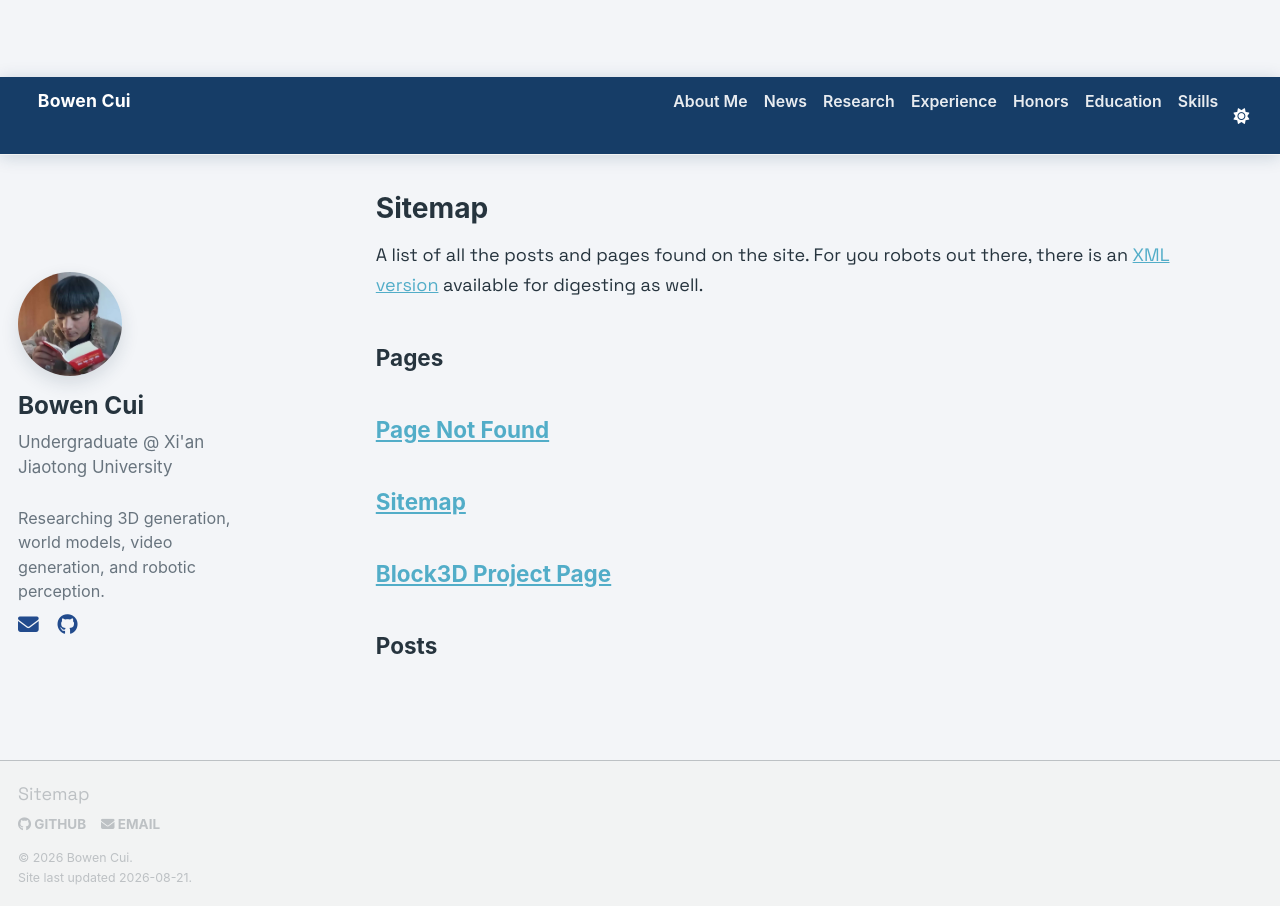
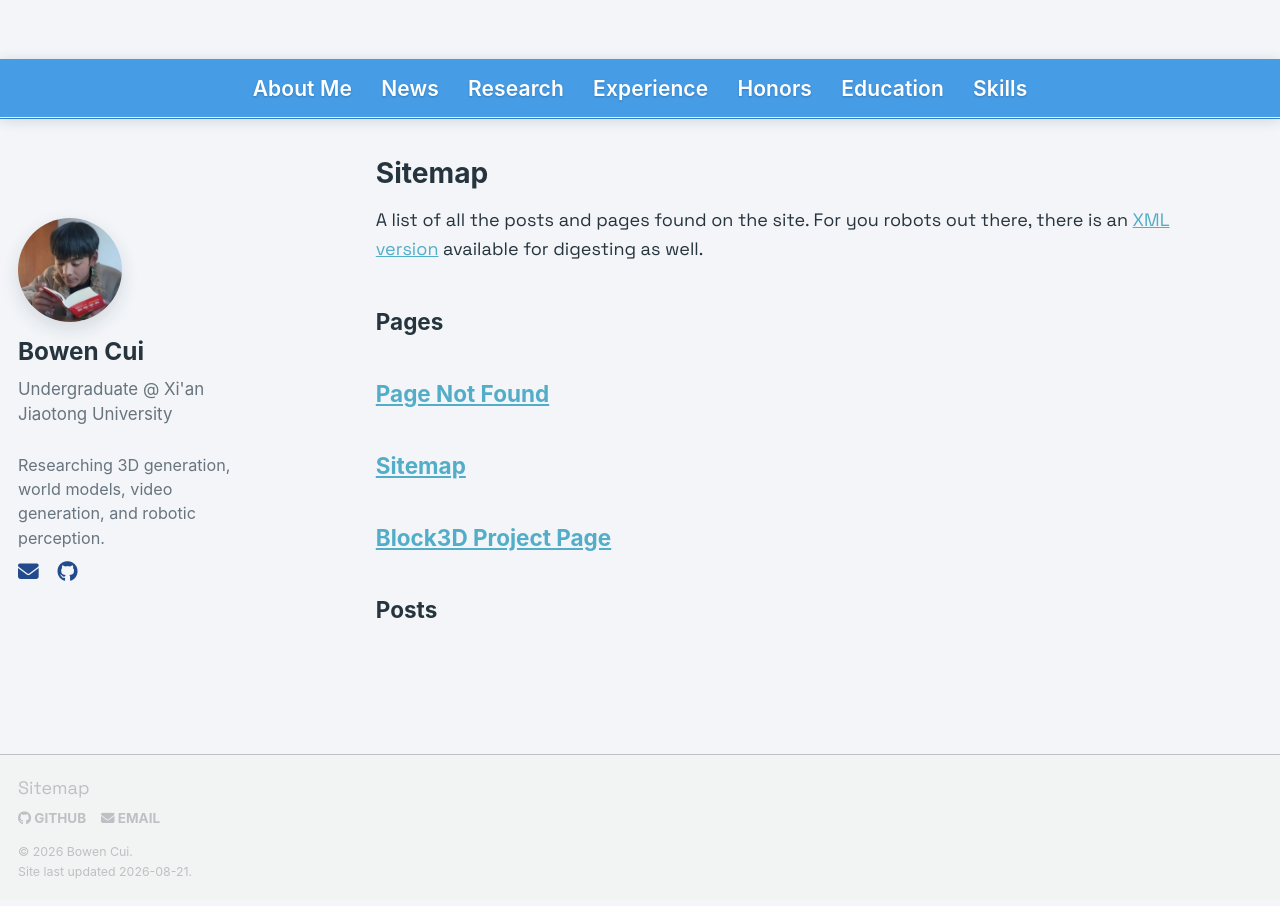
Before and after one commit to AlexanderTsui/AlexanderTsui.github.io, a Jekyll site: the page built from _pages/sitemap.md, in a window 1280 px wide. Built offline with Jekyll 4.4.1, drawn with Linux system fonts in a browser that asks for light colours; a script bundle is joined from its source files by our own code; library files that are not in the unit come from our copies.

Commit message:
Match Jiazhe Wei navigation template

```diff
--- a/_includes/masthead.html
+++ b/_includes/masthead.html
@@ -4,9 +4,6 @@
     <div class="masthead__menu">
       <nav id="primary-nav" class="site-nav" aria-label="Primary navigation">
         <ul class="site-nav__links">
-          <li class="site-nav__item site-nav__item--brand">
-            <a href="{{ base_path }}/">{{ site.title }}</a>
-          </li>
           {% for link in site.data.navigation.main %}
             {% if link.url contains 'http' %}
               {% assign domain = '' %}
@@ -14,12 +11,9 @@
               {% assign domain = base_path %}
             {% endif %}
             <li class="site-nav__item {% if page.url contains link.url and link.url != '/' %}selected{% endif %}">
-              <a href="{{ domain }}{{ link.url }}">{{ link.title }}</a>
+              <a class="site-nav__link" target="_self" href="{{ domain }}{{ link.url }}">{{ link.title }}</a>
             </li>
           {% endfor %}
-          <li id="theme-toggle" class="site-nav__item site-nav__item--theme">
-            <a role="button" aria-labelledby="theme-icon"><i id="theme-icon" class="fa-solid fa-sun" aria-hidden="true" title="toggle theme"></i></a>
-          </li>
         </ul>
       </nav>
     </div>
--- a/assets/css/main.scss
+++ b/assets/css/main.scss
@@ -82,21 +82,25 @@ body {
 }
 
 .masthead {
-  background: #163d67;
-  border-bottom: 0;
+  background: #469ce5 !important;
+  border-bottom: 1px solid rgba(16, 72, 115, 0.32);
   display: block !important;
-  min-height: 56px;
+  font-size: 21px;
   position: sticky;
   top: 0;
-  box-shadow: 0 2px 16px rgba(16, 54, 88, 0.18);
+  z-index: 20;
+  box-shadow: 0 2px 12px rgba(16, 72, 115, 0.16);
 }
 
 .masthead__inner-wrap {
   align-items: center;
+  clear: both;
   display: flex;
   justify-content: center;
-  max-width: 1600px;
-  padding: 0.45rem 1.35rem;
+  max-width: 1280px;
+  margin-left: auto;
+  margin-right: auto;
+  padding: 0.5em;
   width: 100%;
 }
 
@@ -122,14 +126,15 @@ body {
 .site-nav__links {
   align-items: center;
   display: flex;
-  gap: 0.15rem;
-  justify-content: flex-end;
   flex-wrap: nowrap;
+  gap: 4px;
+  justify-content: center;
   list-style: none;
-  margin: 0;
-  min-width: 0;
+  margin: 0 auto;
+  min-width: 100%;
   padding: 6px 8px;
-  width: 100%;
+  width: max-content;
+  box-sizing: border-box;
 }
 
 .site-nav__item {
@@ -138,63 +143,61 @@ body {
   list-style: none;
 }
 
-.site-nav__item--brand {
-  margin-right: auto;
-}
-
 .site-nav__item a {
+  align-items: center;
   border-radius: 6px;
-  color: rgba(255, 255, 255, 0.9);
-  font-size: 0.88rem;
-  font-weight: 600;
-  margin: 0;
-  padding: 0.48rem 0.75rem;
-  text-decoration: none;
+  color: #fff !important;
+  display: inline-flex;
+  font-family: inherit;
+  font-size: inherit;
+  font-weight: 600 !important;
+  letter-spacing: 0.005em;
+  padding: 0.1em 0.6em !important;
+  position: relative;
+  text-decoration: none !important;
+  text-shadow: 0 1px 2px rgba(8, 55, 92, 0.32);
+  transform: translateY(0);
+  transition: background 0.18s ease, color 0.18s ease, text-shadow 0.18s ease, transform 0.18s ease;
   white-space: nowrap;
 }
 
-.site-nav__item--brand a {
-  color: #fff;
-  font-size: 0.98rem;
-  font-weight: 700;
-  letter-spacing: 0.01em;
-}
-
 .site-nav__item a:after {
-  background: #fff;
-  bottom: 0.18rem;
   content: "";
-  display: block;
-  height: 2px;
-  margin: 0 auto;
-  transform: scaleX(0);
-  transition: transform 0.2s ease;
-  width: calc(100% - 1.5rem);
+  position: absolute;
+  right: 0.6em;
+  bottom: -4px;
+  left: 0.6em;
+  height: 3px;
+  border-radius: 999px;
+  background: rgba(255, 255, 255, 0);
+  transform: scaleX(0.55);
+  transition: background 0.2s ease, transform 0.2s ease;
 }
 
 .site-nav__item a:hover:after,
 .site-nav__item.selected a:after {
+  background: rgba(255, 255, 255, 0.96);
   transform: scaleX(1);
 }
 
 .site-nav__item a:hover {
-  background: rgba(255, 255, 255, 0.12);
+  background: rgba(255, 255, 255, 0.14);
   color: #fff;
+  text-shadow: 0 1px 3px rgba(8, 55, 92, 0.5);
+  transform: translateY(-1px);
 }
 
-.site-nav__item--theme {
-  margin-left: 0.35rem;
+.site-nav__item a:focus {
+  background: transparent;
+  box-shadow: none;
+  color: #fff !important;
+  outline: none;
+  text-decoration: none !important;
 }
 
-.site-nav__item--theme a {
-  color: #fff;
-  cursor: pointer;
-  padding-right: 0.35rem;
-  padding-left: 0.35rem;
-}
-
-.site-nav__item--theme a:after {
-  display: none;
+.site-nav__item a:focus-visible {
+  outline: 2px solid #123f64;
+  outline-offset: 3px;
 }
 
 /* Keep the legacy selector harmless if another layout still emits it. */
@@ -646,12 +649,8 @@ body {
 
   .site-nav__item a {
     font-size: 0.8rem;
-    padding-left: 0.45rem;
-    padding-right: 0.45rem;
-  }
-
-  .site-nav__item--brand {
-    margin-right: 0.35rem;
+    padding-left: 0.45rem !important;
+    padding-right: 0.45rem !important;
   }
 
   #main {
```
